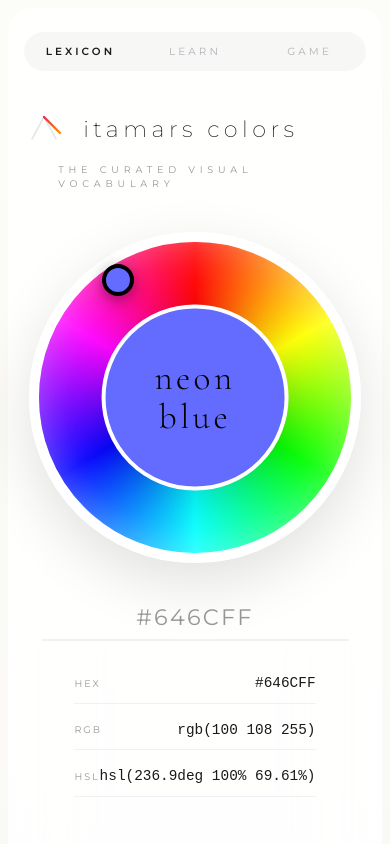
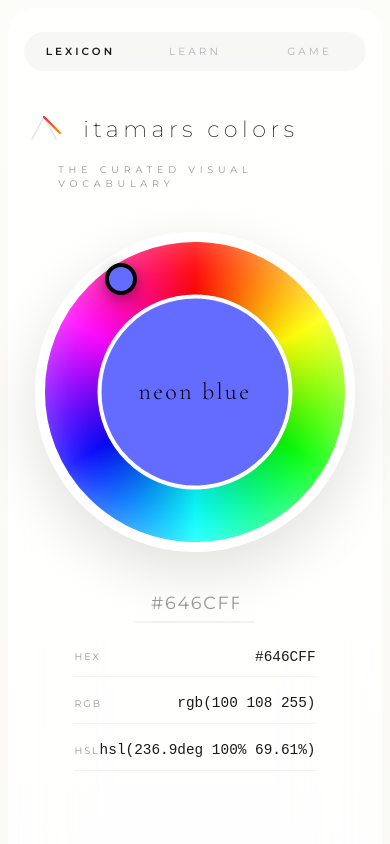
Before and after one commit to ItamarShecwitz/colors, a React (Vite) app: page / in a window 390 px wide. Shown: the top 844 px of the page. Built offline with nearby package versions, Linux system fonts and the light colour scheme.

Commit message:
design: responsive custom color wheel for mobile

```diff
--- a/src/App.css
+++ b/src/App.css
@@ -936,28 +936,33 @@ input[type="color"]::-webkit-color-swatch {
 
   /* Lexicon / Dictionary View */
   .main-display {
-    grid-template-columns: 1fr;
+    flex-direction: column;
     gap: 2rem;
+    margin-bottom: 3rem;
   }
 
-  .fashion-square {
-    height: 280px;
-    max-width: 100%;
+  .color-wheel-wrapper {
+    width: min(320px, 90vw);
+    height: min(320px, 90vw);
   }
 
-  .square-label {
-    font-size: 2rem;
+  .wheel-center {
+    width: 65%;
+    height: 65%;
+    padding: 1.2rem;
+  }
+
+  .center-label {
+    font-size: 1.5rem;
   }
 
   .input-group {
-    flex-direction: column;
-    gap: 1rem;
+    margin-bottom: 1.5rem;
   }
 
-  .input-group input[type="text"] {
-    font-size: 1.4rem;
-    text-align: center;
-    width: 100%;
+  .hex-input {
+    font-size: 1.1rem;
+    width: 120px;
   }
 
   .metadata {
```
Also changed, not shown: 1 other file (tests, documents, lock files or other folders).
